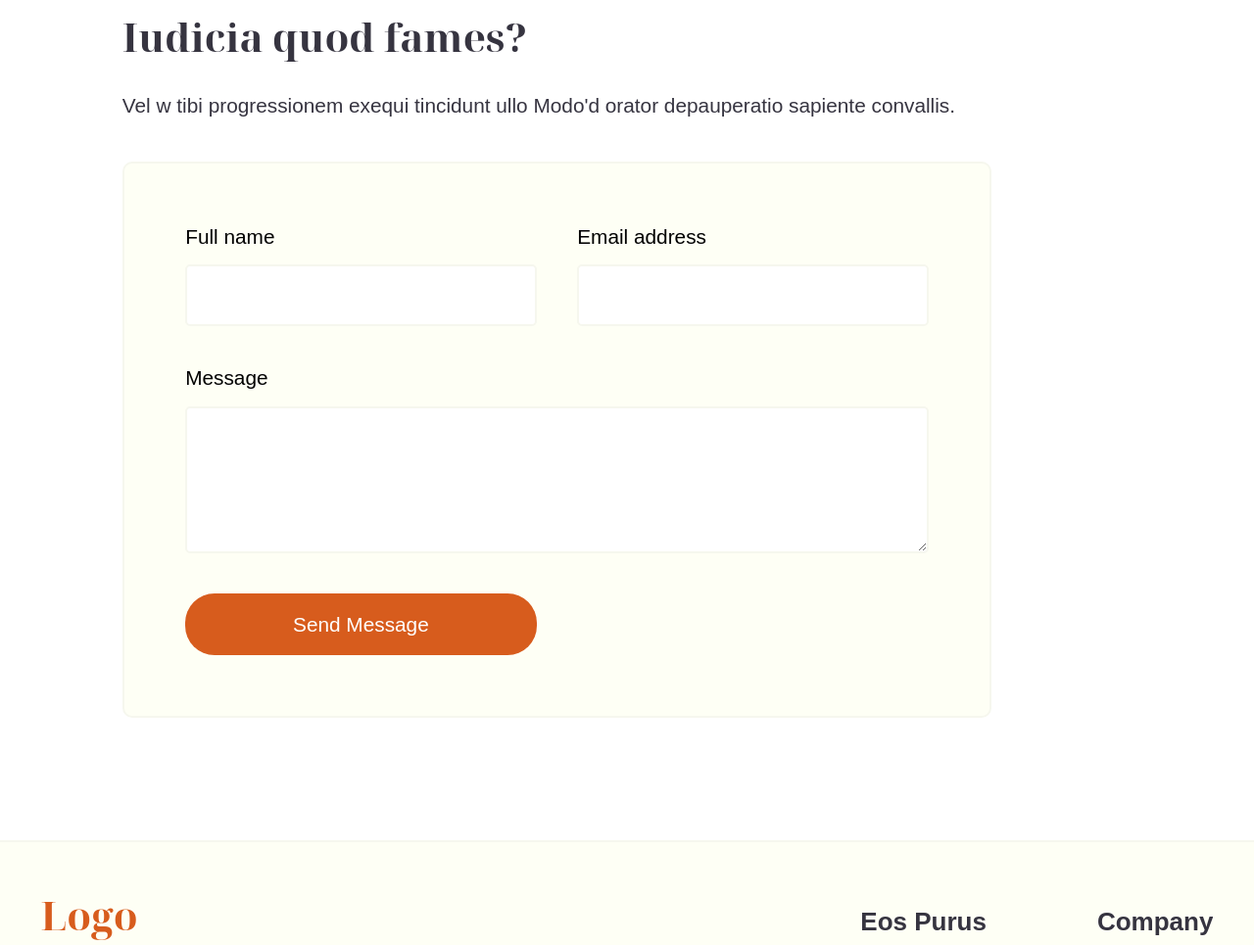
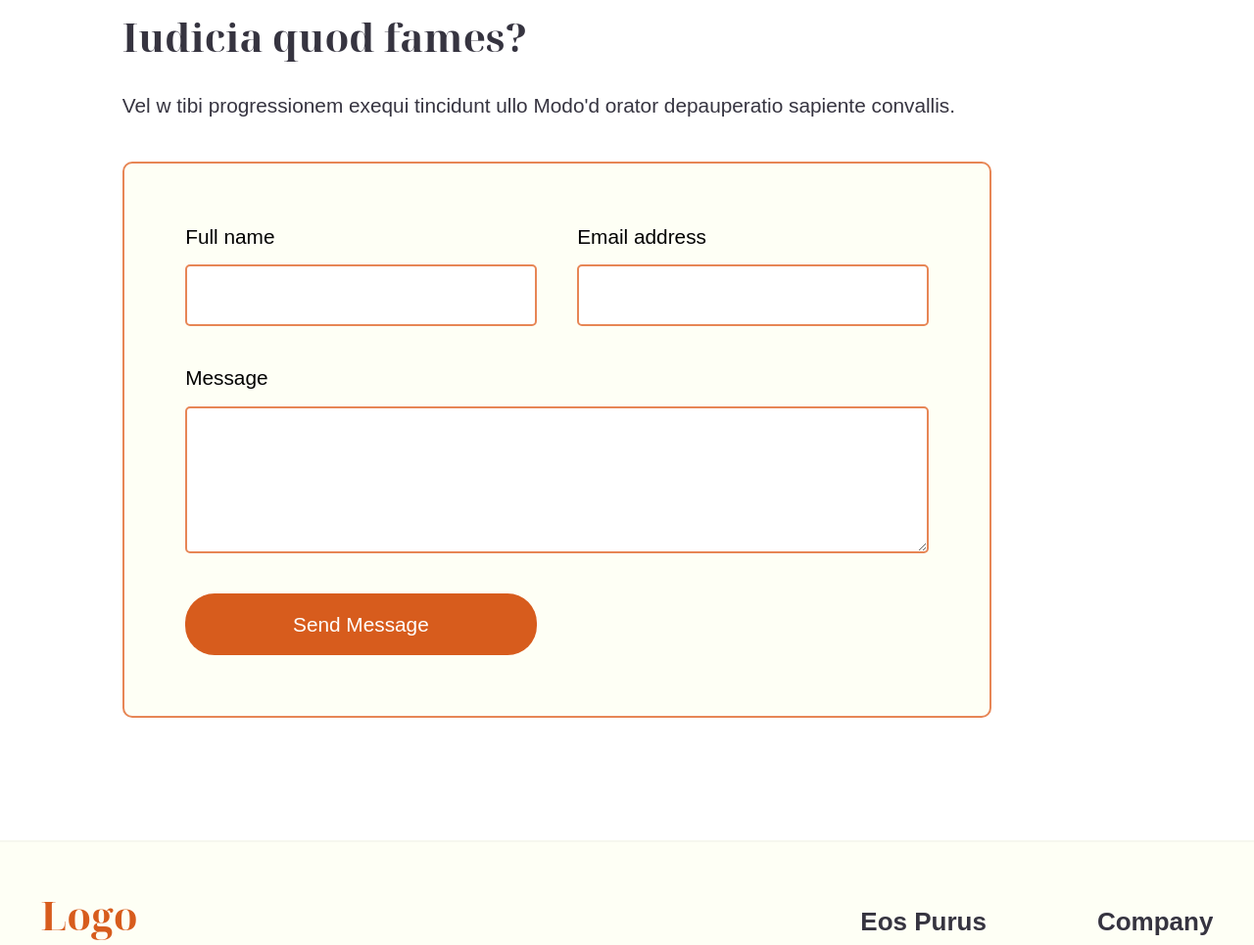
Before and after one commit to NataliaPetrova07/13c.02.01.responsive-design, a plain HTML site: page index.html in a window 1280 px wide. Shown: the part 6062-7027 px from the top of the page at 98% size. Drawn offline with Linux system fonts and the light colour scheme.

Commit message:
changed form borders

```diff
--- a/style.css
+++ b/style.css
@@ -140,7 +140,7 @@ input[type="email"] {
   font-size: 1rem;
   text-align: left;
   background-color: white;
-  border: 2px solid var(--color-light);
+  border: 2px solid var(--color-accent-hover);
   border-radius: 5px;
   color: var(--color-dark);
   margin-top: 0.8rem;
@@ -153,7 +153,7 @@ input[type="email"] {
   font-size: 1rem;
   text-align: left;
   background-color: white;
-  border: 2px solid var(--color-light);
+  border: 2px solid var(--color-accent-hover);
   color: var(--color-dark);
   font-family: "Poppins", sans-serif;
   margin-top: 0.8rem;
@@ -330,7 +330,7 @@ header button {
   padding: 2rem;
   grid-template-columns: 1fr 1fr;
   border-radius: 10px;
-  border: 2px solid var(--color-light);
+  border: 2px solid var(--color-accent-hover);
   margin-top: 2rem;
 }
 #contact_form > div:nth-child(3) {
```
